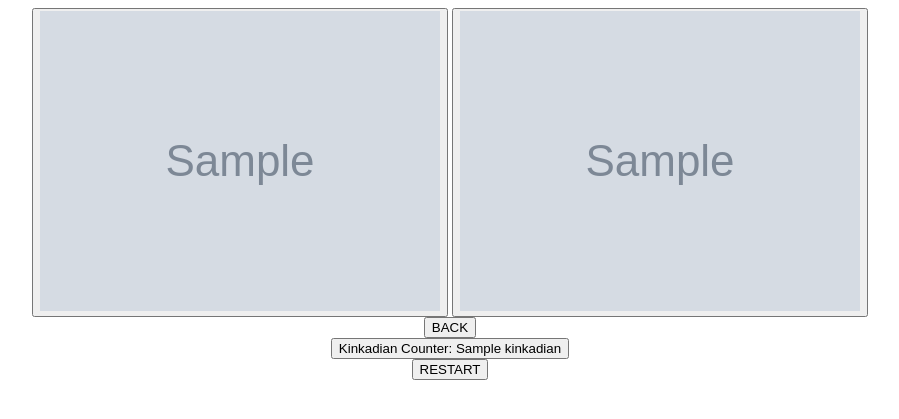
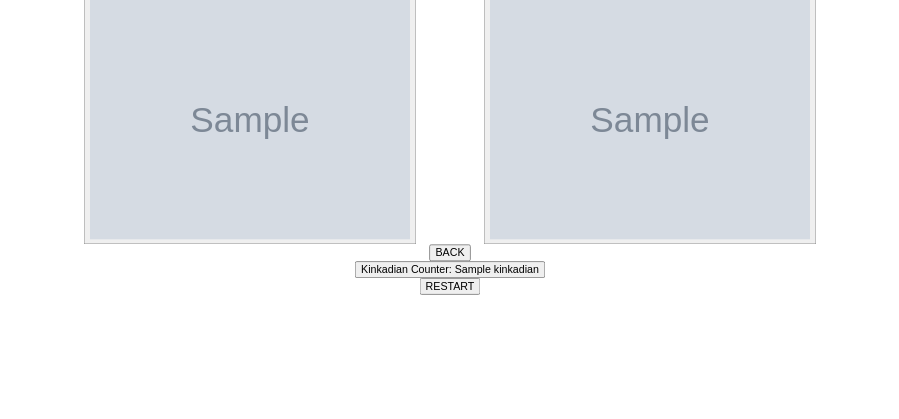
Before and after one commit to bendoesai/TOODEEP, a Python web app: template tourney/templates/play.html in a window 1280 px wide. Shown: the top 419 px of the page, without its empty margins (190-1089 px from the left). Run offline with Jinja, Linux system fonts and the light colour scheme; the template is opened without the code that fills it: most values are stand-ins (such as "Sample title", 1, 10 or a date in 2020); grey boxes marked "Sample" are stand-in pictures.

Commit message:
updated spacing

```diff
--- a/tourney/static/style.css
+++ b/tourney/static/style.css
@@ -1,6 +1,12 @@
 body {
     font-family: Arial, sans-serif;
     text-align: center;
+
+    -webkit-transform: scale(0.80);
+    -moz-transform: scale(0.80);
+         transform: scale(0.80);
+
+    margin-top: -40px;
 }
 
 table {
@@ -13,3 +19,8 @@ th, td {
     border: 1px solid #ccc;
     padding: 10px;
 }
+
+button {
+    margin-left: 40px;
+    margin-right: 40px;
+}
```
